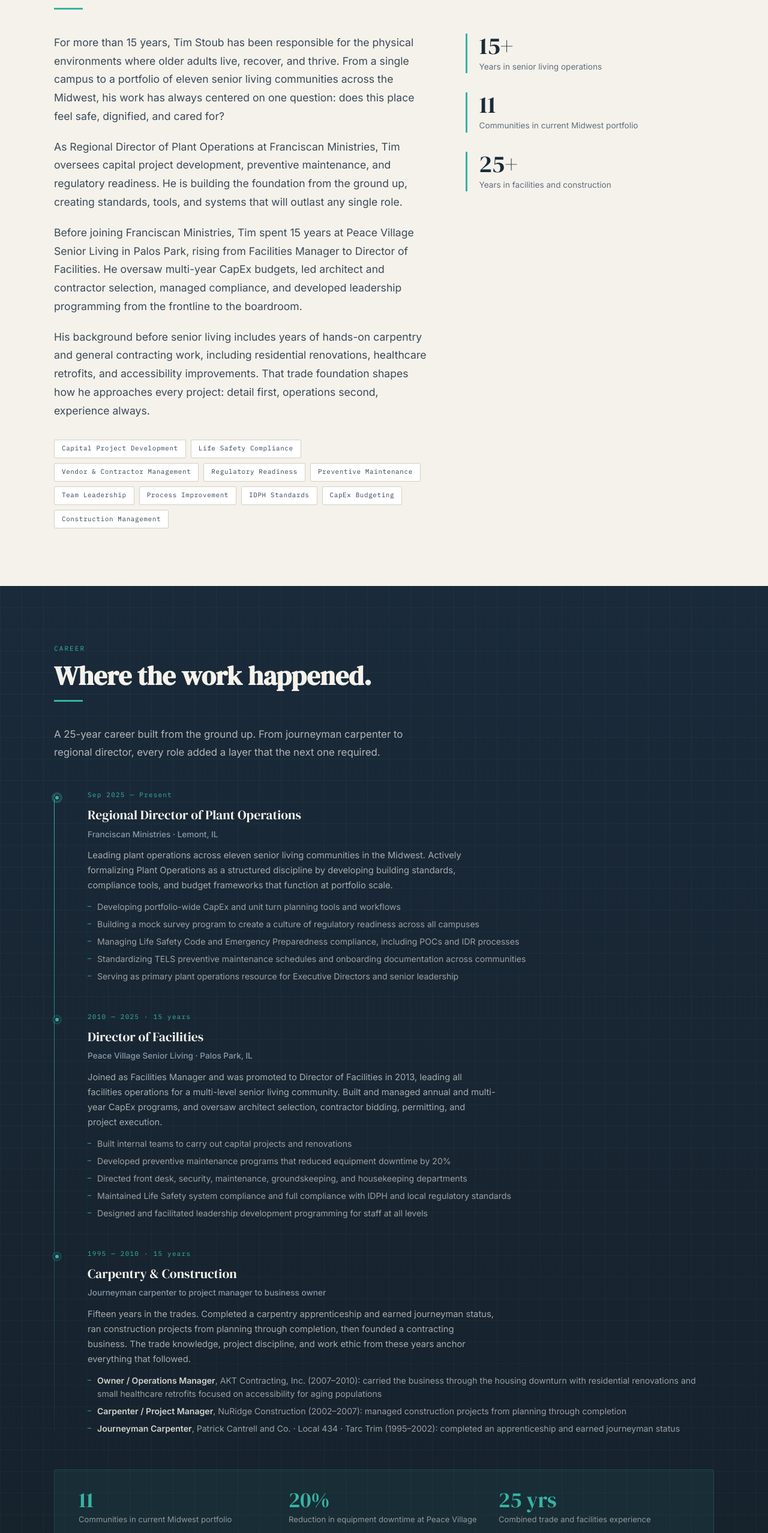
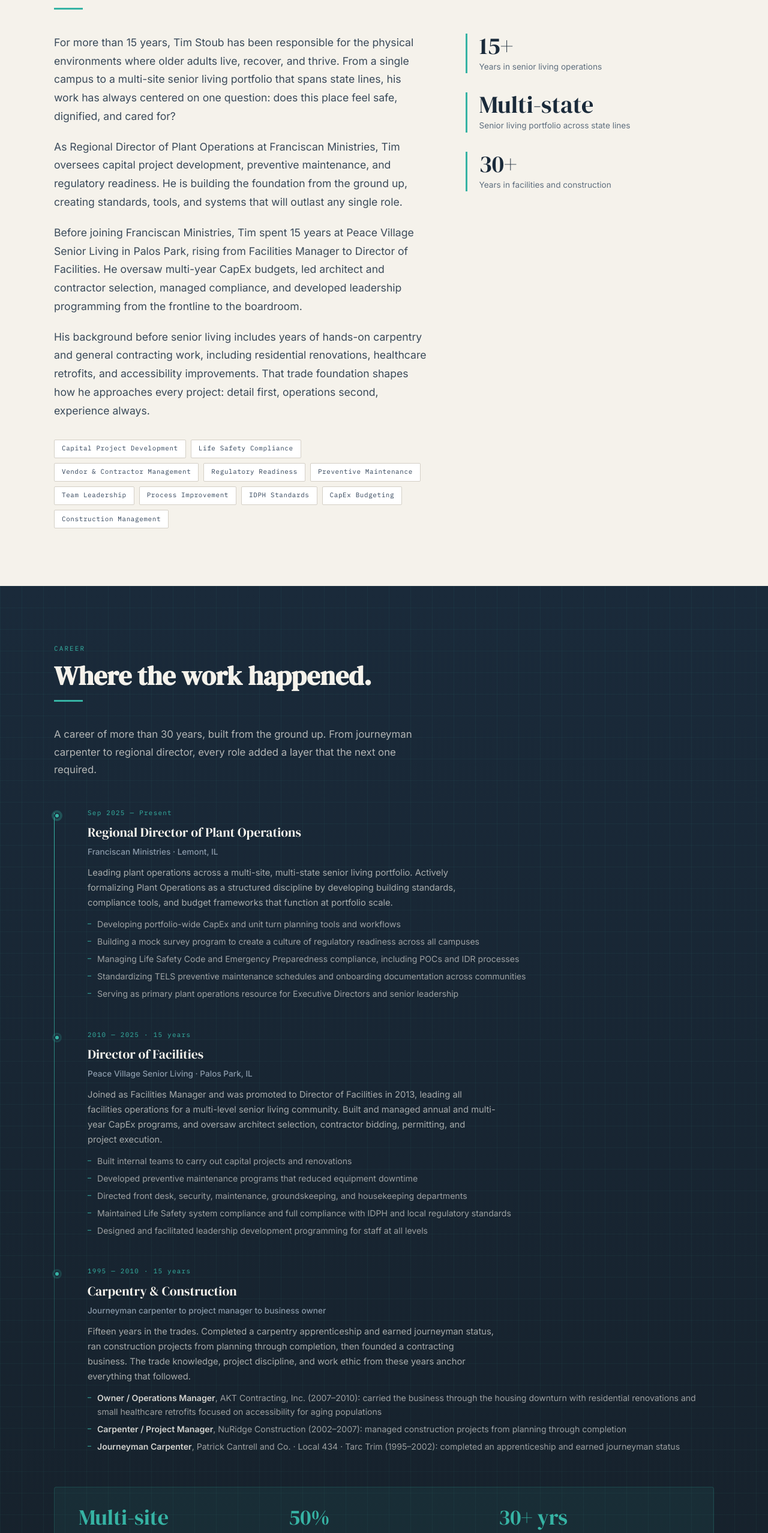
Before and after one commit to tstoub77/tstoub.com, a plain HTML site: page index.html in a window 1280 px wide. Shown: the part 1026-3582 px from the top of the page at 60% size. Drawn offline with Linux system fonts and the light colour scheme.

Commit message:
Update career stats and portfolio wording
- Career length is now 30+ years (intro, about stats, callout)
- Replace the 11-community Midwest count with multi-site, multi-state wording
- Downtime stat is now 50% through preventive maintenance practices, no
  longer tied to Peace Village

Co-Authored-By: Claude Opus 5.5 <noreply@anthropic.com>

```diff
--- a/index.html
+++ b/index.html
@@ -363,7 +363,7 @@
     <div class="divider"></div>
     <div class="about-grid">
       <div class="about-text">
-        <p>For more than 15 years, Tim Stoub has been responsible for the physical environments where older adults live, recover, and thrive. From a single campus to a portfolio of eleven senior living communities across the Midwest, his work has always centered on one question: does this place feel safe, dignified, and cared for?</p>
+        <p>For more than 15 years, Tim Stoub has been responsible for the physical environments where older adults live, recover, and thrive. From a single campus to a multi-site senior living portfolio that spans state lines, his work has always centered on one question: does this place feel safe, dignified, and cared for?</p>
         <p>As Regional Director of Plant Operations at Franciscan Ministries, Tim oversees capital project development, preventive maintenance, and regulatory readiness. He is building the foundation from the ground up, creating standards, tools, and systems that will outlast any single role.</p>
         <p>Before joining Franciscan Ministries, Tim spent 15 years at Peace Village Senior Living in Palos Park, rising from Facilities Manager to Director of Facilities. He oversaw multi-year CapEx budgets, led architect and contractor selection, managed compliance, and developed leadership programming from the frontline to the boardroom.</p>
         <p>His background before senior living includes years of hands-on carpentry and general contracting work, including residential renovations, healthcare retrofits, and accessibility improvements. That trade foundation shapes how he approaches every project: detail first, operations second, experience always.</p>
@@ -386,11 +386,11 @@
           <div class="stat-caption">Years in senior living operations</div>
         </div>
         <div class="stat-block">
-          <div class="stat-value">11</div>
-          <div class="stat-caption">Communities in current Midwest portfolio</div>
+          <div class="stat-value">Multi-state</div>
+          <div class="stat-caption">Senior living portfolio across state lines</div>
         </div>
         <div class="stat-block">
-          <div class="stat-value">25+</div>
+          <div class="stat-value">30+</div>
           <div class="stat-caption">Years in facilities and construction</div>
         </div>
       </div>
@@ -405,13 +405,13 @@
     <p class="section-eyebrow">Career</p>
     <h2 class="section-title light">Where the work happened.</h2>
     <div class="divider"></div>
-    <p class="exp-intro">A 25-year career built from the ground up. From journeyman carpenter to regional director, every role added a layer that the next one required.</p>
+    <p class="exp-intro">A career of more than 30 years, built from the ground up. From journeyman carpenter to regional director, every role added a layer that the next one required.</p>
     <div class="timeline">
       <div class="timeline-item current">
         <div class="timeline-period">Sep 2025 &mdash; Present</div>
         <div class="timeline-role">Regional Director of Plant Operations</div>
         <div class="timeline-org">Franciscan Ministries &middot; Lemont, IL</div>
-        <div class="timeline-desc">Leading plant operations across eleven senior living communities in the Midwest. Actively formalizing Plant Operations as a structured discipline by developing building standards, compliance tools, and budget frameworks that function at portfolio scale.</div>
+        <div class="timeline-desc">Leading plant operations across a multi-site, multi-state senior living portfolio. Actively formalizing Plant Operations as a structured discipline by developing building standards, compliance tools, and budget frameworks that function at portfolio scale.</div>
         <ul class="timeline-bullets">
           <li>Developing portfolio-wide CapEx and unit turn planning tools and workflows</li>
           <li>Building a mock survey program to create a culture of regulatory readiness across all campuses</li>
@@ -427,7 +427,7 @@
         <div class="timeline-desc">Joined as Facilities Manager and was promoted to Director of Facilities in 2013, leading all facilities operations for a multi-level senior living community. Built and managed annual and multi-year CapEx programs, and oversaw architect selection, contractor bidding, permitting, and project execution.</div>
         <ul class="timeline-bullets">
           <li>Built internal teams to carry out capital projects and renovations</li>
-          <li>Developed preventive maintenance programs that reduced equipment downtime by 20%</li>
+          <li>Developed preventive maintenance programs that reduced equipment downtime</li>
           <li>Directed front desk, security, maintenance, groundskeeping, and housekeeping departments</li>
           <li>Maintained Life Safety system compliance and full compliance with IDPH and local regulatory standards</li>
           <li>Designed and facilitated leadership development programming for staff at all levels</li>
@@ -447,15 +447,15 @@
     </div>
     <div class="portfolio-callout">
       <div class="callout-item">
-        <div class="stat-value">11</div>
-        <div class="stat-caption">Communities in current Midwest portfolio</div>
+        <div class="stat-value">Multi-site</div>
+        <div class="stat-caption">Portfolio leadership across multiple states</div>
       </div>
       <div class="callout-item">
-        <div class="stat-value">20%</div>
-        <div class="stat-caption">Reduction in equipment downtime at Peace Village</div>
+        <div class="stat-value">50%</div>
+        <div class="stat-caption">Reduction in equipment downtime through preventive maintenance practices</div>
       </div>
       <div class="callout-item">
-        <div class="stat-value">25 yrs</div>
+        <div class="stat-value">30+ yrs</div>
         <div class="stat-caption">Combined trade and facilities experience</div>
       </div>
     </div>
```
